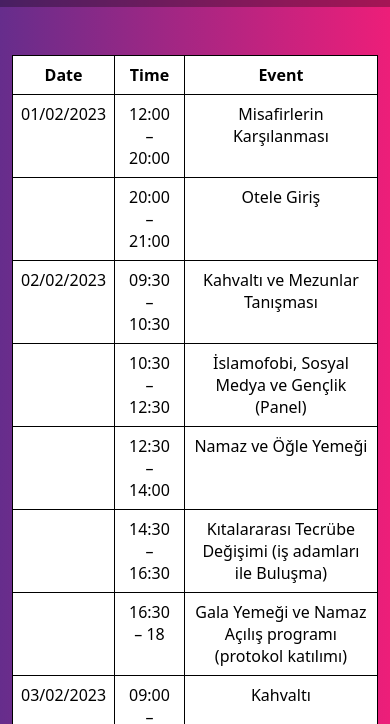
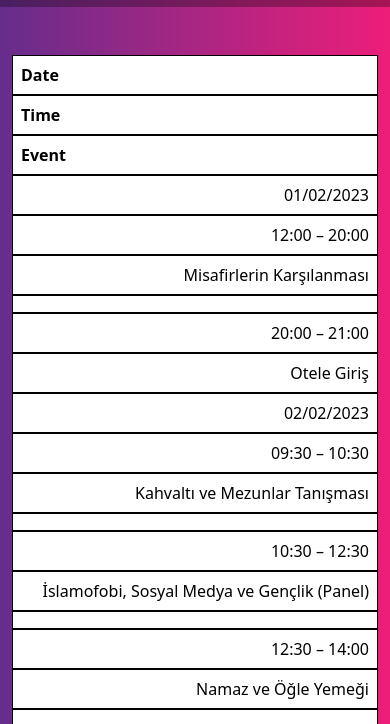
Before and after one commit to uihmBirlik/schedule, a plain HTML site: page index.html in a window 390 px wide. Shown: the part 113-837 px from the top of the page. Drawn offline with nearby package versions, Linux system fonts and the light colour scheme.

Commit message:
init_com

```diff
--- a/index.html
+++ b/index.html
@@ -9,6 +9,7 @@
       }
       table {
         background-color: transparent;
+        width: 100%;
       }
       td, th {
         border: 1px solid black;
@@ -19,7 +20,19 @@
         background-color: linear-gradient(to right, #A9F1DF,#FFBBBB);
       }
 
-
+      /* Add media queries for responsive design */
+      @media only screen and (max-width: 600px) {
+        table, thead, tbody, th, td, tr {
+          display: block;
+        }
+        th {
+          text-align: left;
+        }
+        td {
+          text-align: right;
+          padding-right: 10px;
+        }
+      }
     </style>
 </head>
 <body>
@@ -47,6 +60,7 @@
             </tr>
             <tr>
                 <td></td>
+
                 <td>20:00 – 21:00</td>
                 <td>Otele Giriş</td>
             </tr>
@@ -72,7 +86,7 @@
             </tr>
             <tr>
                 <td></td>
-                <td>16:30 – 18</td>
+                <td>18:30 – 20:00</td>
                 <td>Gala Yemeği ve Namaz
                     Açılış programı (protokol katılımı)
                 </td>
```
